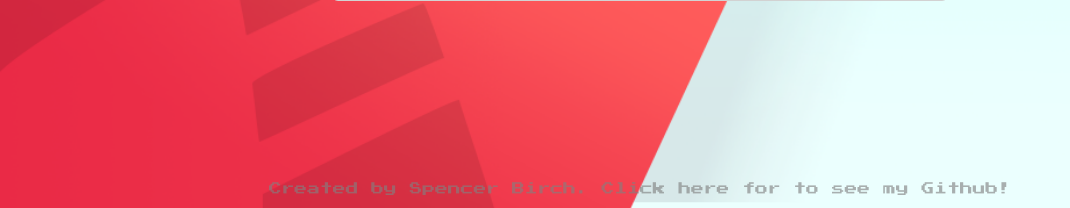
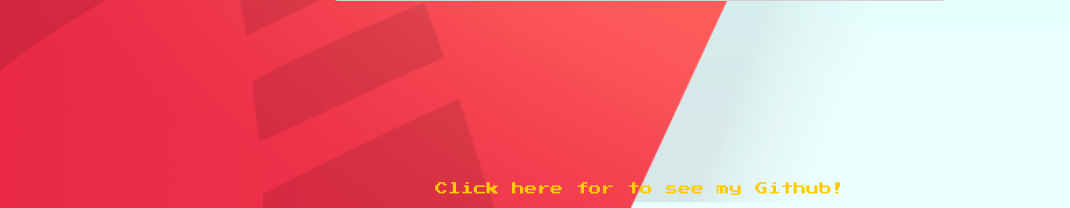
Before and after one commit to smbirch/pokepy_flask, a Flask app: page / in a window 1280 px wide. Shown: the part 592-800 px from the top of the page, without its empty margins (0-1070 px from the left). Run offline with Flask 3, Linux system fonts and the light colour scheme.

Commit message:
adjusting styles

```diff
--- a/static/css/style.css
+++ b/static/css/style.css
@@ -101,6 +101,6 @@ footer {
 }
 
 footer a {
-  color: rgba(128, 128, 128, 0.631);
+  color: #ffcb05;
   text-decoration: none;
 }
--- a/templates/base.html
+++ b/templates/base.html
@@ -28,7 +28,7 @@
       ></script>
     </div>
     <footer class="footer">
-        <a class="links" href="https://github.com/smbirch/pokepy" target="_blank">Created by Spencer Birch. Click here for to see my Github!</a>
+        <a class="links" href="https://github.com/smbirch/pokepy" target="_blank">Click here for to see my Github!</a>
       </footer>
 
   </body>
```
